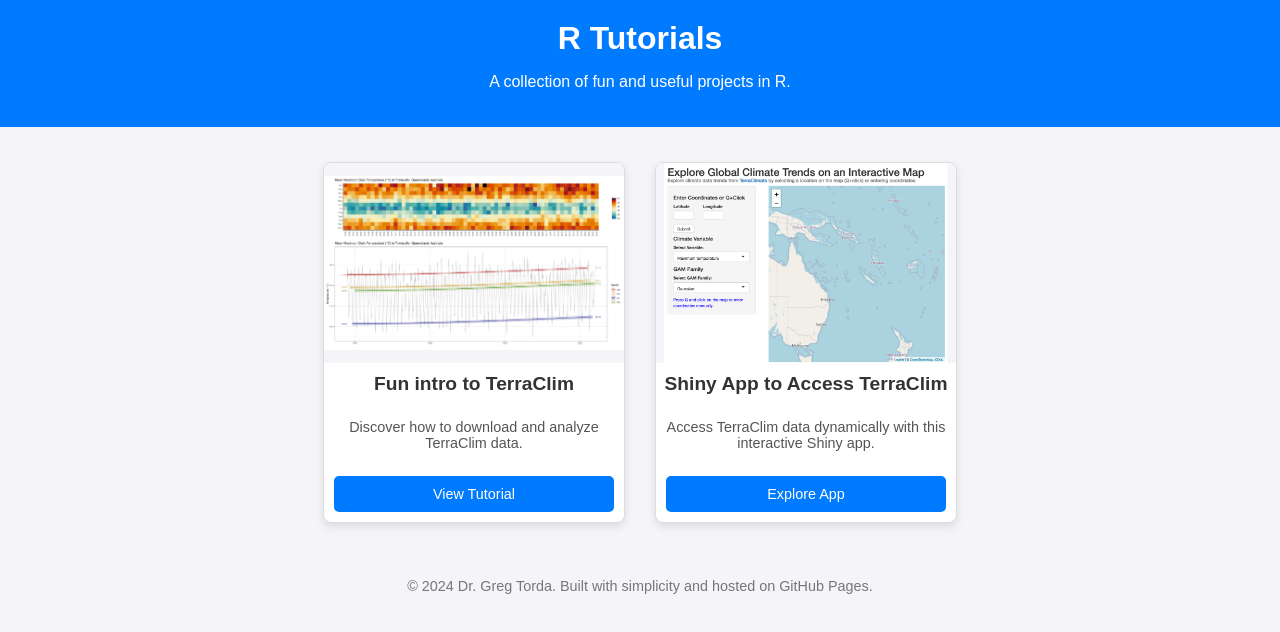
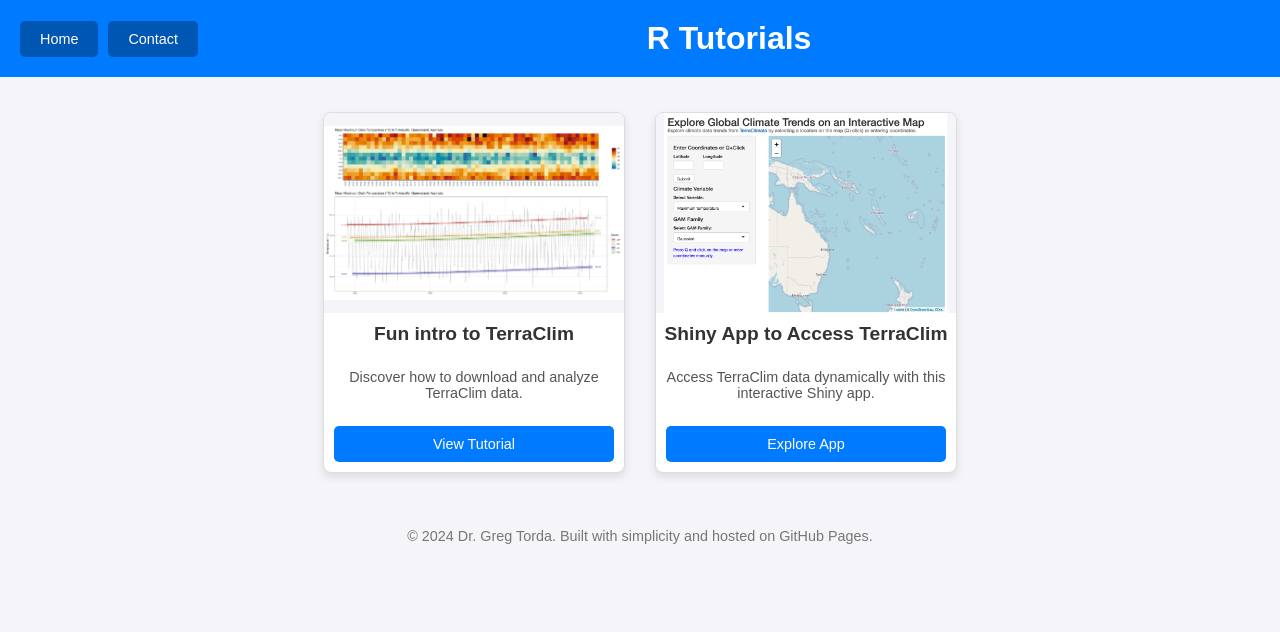
Before and after one commit to dontorda/dontorda.github.io, a plain HTML site: page r-tutorials.html in a window 1280 px wide. Drawn offline with Linux system fonts and the light colour scheme.

Commit message:
home and contact

```diff
--- a/r-tutorials.html
+++ b/r-tutorials.html
@@ -17,10 +17,31 @@
             padding: 20px;
             background-color: #007bff;
             color: #fff;
+            display: flex;
+            justify-content: space-between;
+            align-items: center;
         }
         header h1 {
             margin: 0;
             font-size: 2em;
+            flex: 1;
+            text-align: center;
+        }
+        .nav-buttons {
+            display: flex;
+            gap: 10px;
+        }
+        .nav-button {
+            text-decoration: none;
+            color: white;
+            background-color: #0056b3;
+            padding: 10px 20px;
+            border-radius: 5px;
+            font-size: 0.9em;
+            transition: background-color 0.3s;
+        }
+        .nav-button:hover {
+            background-color: #003f8a;
         }
         .project-container {
             display: flex;
@@ -78,8 +99,11 @@
 </head>
 <body>
     <header>
+        <div class="nav-buttons">
+            <a href="index.html" class="nav-button">Home</a>
+            <a href="contact.html" class="nav-button">Contact</a>
+        </div>
         <h1>R Tutorials</h1>
-        <p>A collection of fun and useful projects in R.</p>
     </header>
     <div class="project-container">
         <!-- Project 1 -->
```
